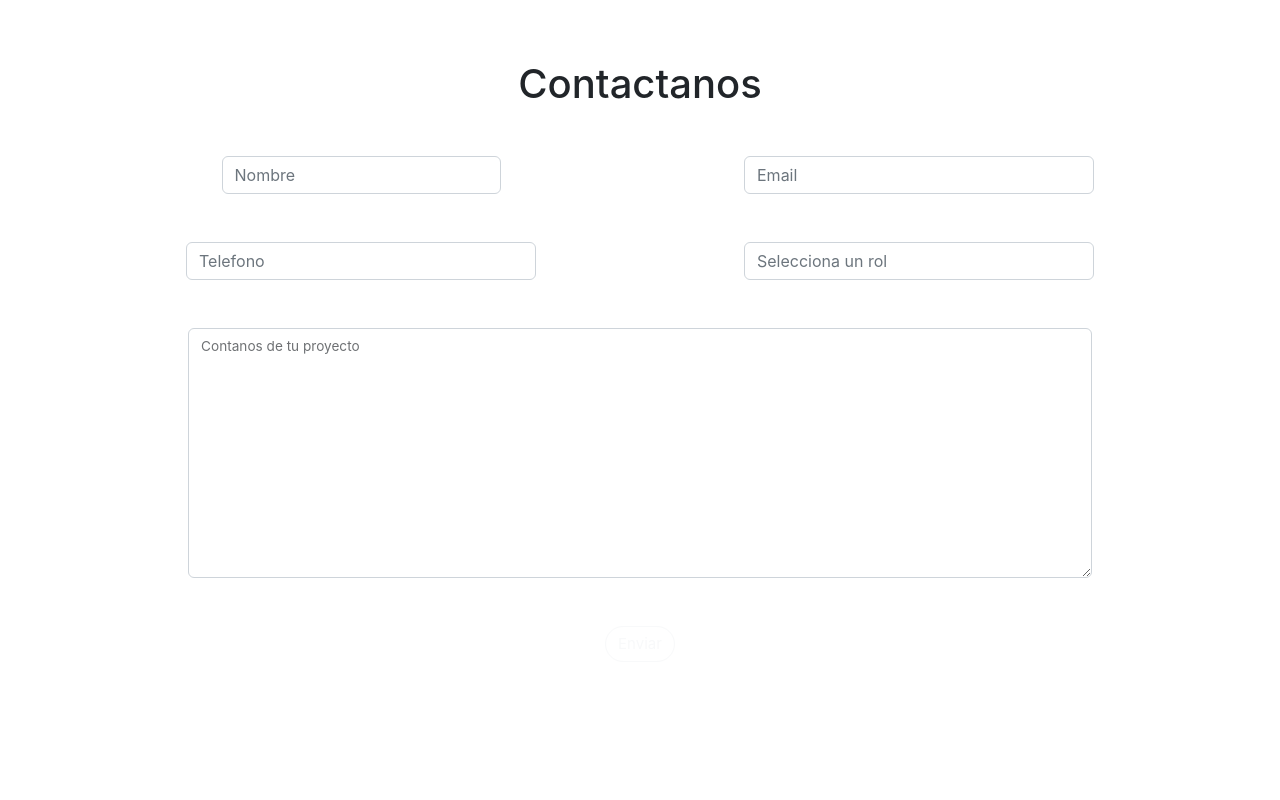
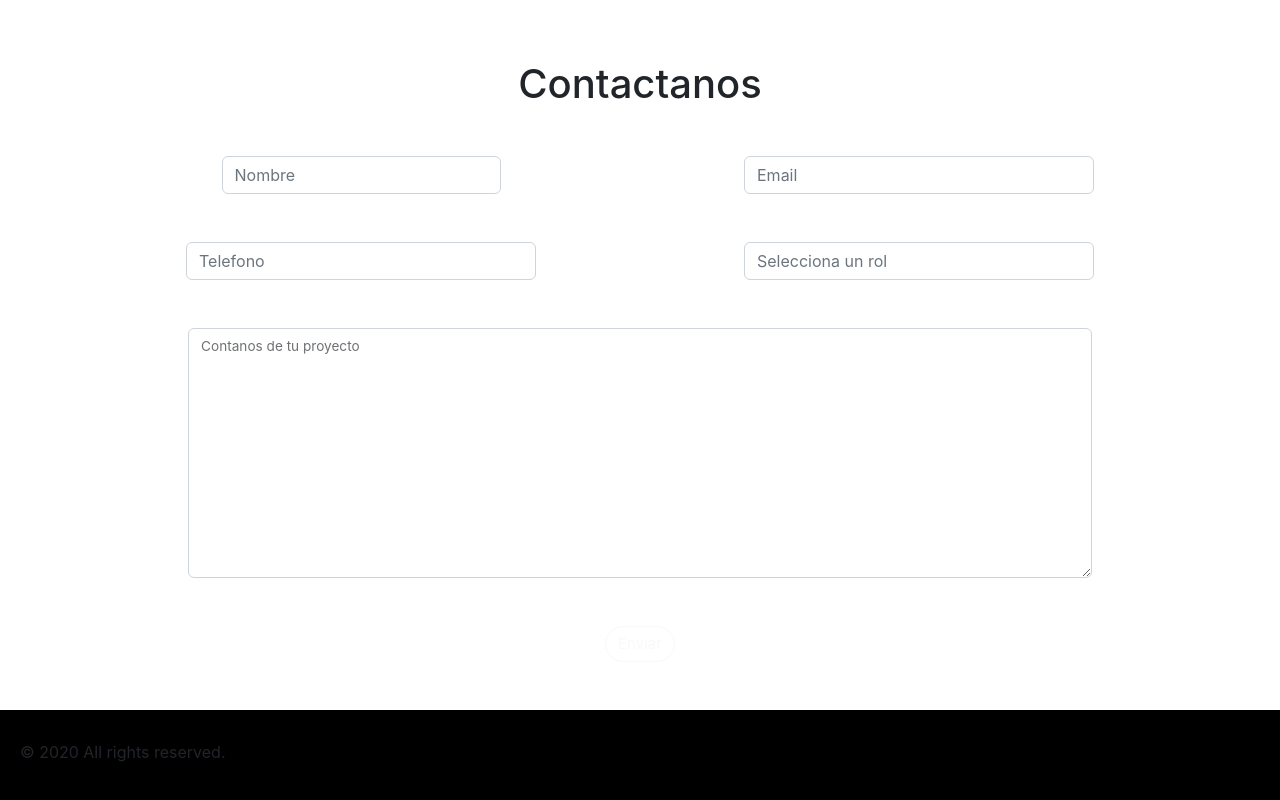
Before and after one commit to GeronimoVenzi/autodatee-web2, a Next.js app: page / in a window 1280 px wide. Shown: the part 3279-4079 px from the top of the page. Before the commit the page ends 3989 px from the top, so only its background shows below. Built offline with nearby package versions, Linux system fonts and the light colour scheme.

Commit message:
add footer in layout

```diff
--- /dev/null
+++ b/components/FooterPage/FooterPage.jsx
@@ -0,0 +1,17 @@
+import styles from "./FooterPage.module.css";
+
+export const FooterPage = () => {
+    return (
+        <footer className={styles.footer__container}>
+            <div>
+                <p> © 2020 All rights reserved.</p>
+            </div>
+            <div className={styles.footer__container__icons}>
+                <a href=""><i className="bi bi-instagram"></i></a>
+                <a href=""><i className="bi bi-twitter"></i></a>
+                <a href=""><i className="bi bi-youtube"></i></a>
+
+            </div>
+        </footer>
+    )
+}
--- /dev/null
+++ b/components/FooterPage/FooterPage.module.css
@@ -0,0 +1,21 @@
+.footer__container {
+    background: #000;
+    color: var(--textoClaro);
+    display: flex;
+    justify-content: space-between;
+    align-items: center;
+    height: 100px;
+}
+
+.footer__container div {
+    margin: 0 20px;
+}
+
+.footer__container__icons {
+    display: flex;
+    gap: 20px;
+}
+
+.footer__container__icons a {
+    color: var(--textoClaro);
+}
--- /dev/null
+++ b/components/FooterPage/index.js
@@ -0,0 +1 @@
+export * from './FooterPage';
--- a/components/Layout/Layout.jsx
+++ b/components/Layout/Layout.jsx
@@ -1,5 +1,6 @@
 import Head from "next/head";
-import { FormPage } from "../FormPage/FormPage";
+import { FormPage } from "../FormPage";
+import { FooterPage } from "../FooterPage";
 import { NavBar } from "../Navbar";
 
 export const Layout = ({ children }) => {
@@ -21,7 +22,9 @@ export const Layout = ({ children }) => {
 
       {/* FORMULARIO */}
       <FormPage />
+
       {/* FOOTER */}
+      <FooterPage />
     </>
   );
 };
```
